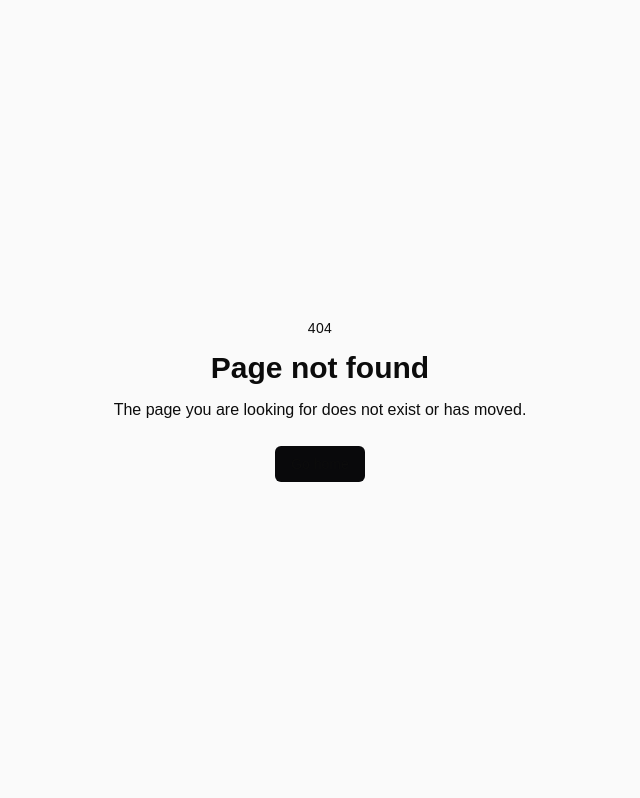
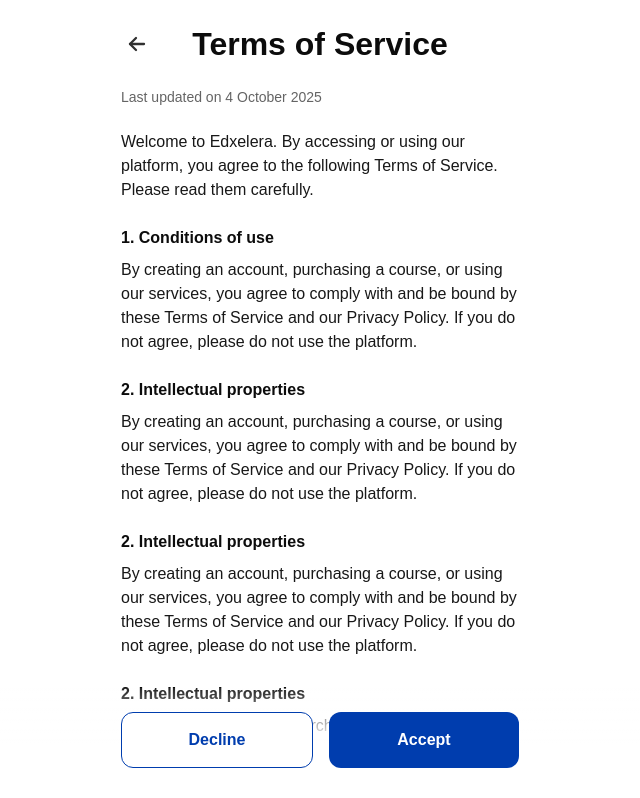
Before and after one commit to Marvellrite/edxelera-frontend, a Next.js app: page /terms-of-service in a window 1280 px wide. Before the commit this address had no page. Shown: the top 798 px of the page, without its empty margins (320-960 px from the left). Built offline with nearby package versions, Linux system fonts and the light colour scheme.

Commit message:
chore: implement the back button functionality properly

```diff
--- a/src/app/(public)/terms-and-services/page.tsx
+++ b/src/app/(public)/terms-and-services/page.tsx
@@ -1,85 +1,5 @@
-import Link from "next/link";
+import { redirect } from "next/navigation";
 
-const termsSections = [
-  {
-    title: "1. Conditions of use",
-    body: "By creating an account, purchasing a course, or using our services, you agree to comply with and be bound by these Terms of Service and our Privacy Policy. If you do not agree, please do not use the platform.",
-  },
-  {
-    title: "2. Intellectual properties",
-    body: "By creating an account, purchasing a course, or using our services, you agree to comply with and be bound by these Terms of Service and our Privacy Policy. If you do not agree, please do not use the platform.",
-  },
-  {
-    title: "2. Intellectual properties",
-    body: "By creating an account, purchasing a course, or using our services, you agree to comply with and be bound by these Terms of Service and our Privacy Policy. If you do not agree, please do not use the platform.",
-  },
-  {
-    title: "2. Intellectual properties",
-    body: "By creating an account, purchasing a course, or using our services, you agree to comply with and be bound by these Terms of Service and our Privacy Policy. If you do not agree, please do not use the platform.",
-  },
-  {
-    title: "2. Intellectual properties",
-    body: "By creating an account, purchasing a course, or using our services, you agree to comply with and be bound by these Terms of Service and our Privacy Policy. If you do not agree, please do not use the platform.",
-  },
-];
-
-export default function TermsAndServicesPage() {
-  return (
-    <section className="mx-auto flex w-full max-w-[430px] flex-col items-start gap-6 bg-white px-4 pb-16 pt-6">
-      <header className="relative flex h-10 w-full items-center justify-center">
-        <Link
-          href="/"
-          aria-label="Go back"
-          className="absolute left-0 top-1/2 flex size-8 -translate-y-1/2 items-center justify-center rounded-full focus-visible:outline focus-visible:outline-2 focus-visible:outline-offset-2 focus-visible:outline-[#003dae]"
-        >
-          <BackArrowIcon />
-        </Link>
-        <h1 className="text-[32px] font-semibold leading-10">
-          Terms of Service
-        </h1>
-      </header>
-
-      <p className="text-sm leading-[18px] opacity-70">
-        Last updated on 4 October 2025
-      </p>
-
-      <p className="w-full text-base leading-6">
-        Welcome to Edxelera. By accessing or using our platform, you agree to
-        the following Terms of Service. Please read them carefully.
-      </p>
-
-      {termsSections.map((section, index) => (
-        <article key={`${section.title}-${index}`} className="flex w-full flex-col gap-2">
-          <h2 className="text-base font-semibold leading-6">{section.title}</h2>
-          <p className="text-base leading-6">{section.body}</p>
-        </article>
-      ))}
-    </section>
-  );
+export default function TermsAndServicesRedirectPage() {
+  redirect("/terms-of-service");
 }
-
-function BackArrowIcon() {
-  return (
-    <svg
-      width="32"
-      height="30"
-      viewBox="0 0 32 30"
-      fill="none"
-      aria-hidden="true"
-    >
-      <path
-        d="M23 15H9"
-        stroke="currentColor"
-        strokeWidth="2.3"
-        strokeLinecap="round"
-      />
-      <path
-        d="M15 9L9 15L15 21"
-        stroke="currentColor"
-        strokeWidth="2.3"
-        strokeLinecap="round"
-        strokeLinejoin="round"
-      />
-    </svg>
-  );
-}
--- /dev/null
+++ b/src/app/terms-of-service/page.tsx
@@ -0,0 +1,5 @@
+import { TermsOfServiceScreen } from "@/features/legal/components/terms-of-service-screen";
+
+export default function TermsOfServicePage() {
+  return <TermsOfServiceScreen />;
+}
--- /dev/null
+++ b/src/components/shared/back-button.tsx
@@ -0,0 +1,49 @@
+"use client";
+
+import { useRouter } from "next/navigation";
+import type { ButtonHTMLAttributes, ReactNode } from "react";
+import { cn } from "@/lib/utils";
+
+type BackButtonProps = Omit<
+  ButtonHTMLAttributes<HTMLButtonElement>,
+  "aria-label" | "children" | "onClick" | "type"
+> & {
+  fallbackHref?: string;
+  label?: string;
+  className?: string;
+  children?: ReactNode;
+};
+
+export function BackButton({
+  fallbackHref = "/",
+  label = "Back",
+  className,
+  children,
+  ...props
+}: BackButtonProps) {
+  const router = useRouter();
+
+  function handleBack() {
+    if (window.history.length > 1) {
+      router.back();
+      return;
+    }
+
+    router.replace(fallbackHref);
+  }
+
+  return (
+    <button
+      type="button"
+      aria-label={label}
+      onClick={handleBack}
+      className={cn(
+        "inline-flex items-center justify-center rounded-md focus-visible:outline focus-visible:outline-2 focus-visible:outline-offset-2 focus-visible:outline-ring",
+        className,
+      )}
+      {...props}
+    >
+      {children ?? label}
+    </button>
+  );
+}
--- a/src/features/auth/components/sign-up-screen.tsx
+++ b/src/features/auth/components/sign-up-screen.tsx
@@ -117,14 +117,14 @@
             <p className="text-center text-base leading-6 md:text-base md:leading-6">
               By creating an account, you agree to Edxelera&apos;s{" "}
               <Link
-                href="/terms-and-services"
+                href="/terms-of-service"
                 className="font-semibold md:font-medium"
               >
                 terms of service
               </Link>{" "}
               and{" "}
               <Link
-                href="/terms-and-services"
+                href="/terms-of-service"
                 className="font-semibold md:font-medium"
               >
                 privacy policy
--- /dev/null
+++ b/src/features/legal/components/terms-of-service-screen.tsx
@@ -0,0 +1,109 @@
+import { BackButton } from "@/components/shared/back-button";
+const termsSections = [
+  {
+    title: "1. Conditions of use",
+    body: "By creating an account, purchasing a course, or using our services, you agree to comply with and be bound by these Terms of Service and our Privacy Policy. If you do not agree, please do not use the platform.",
+  },
+  {
+    title: "2. Intellectual properties",
+    body: "By creating an account, purchasing a course, or using our services, you agree to comply with and be bound by these Terms of Service and our Privacy Policy. If you do not agree, please do not use the platform.",
+  },
+  {
+    title: "2. Intellectual properties",
+    body: "By creating an account, purchasing a course, or using our services, you agree to comply with and be bound by these Terms of Service and our Privacy Policy. If you do not agree, please do not use the platform.",
+  },
+  {
+    title: "2. Intellectual properties",
+    body: "By creating an account, purchasing a course, or using our services, you agree to comply with and be bound by these Terms of Service and our Privacy Policy. If you do not agree, please do not use the platform.",
+  },
+  {
+    title: "2. Intellectual properties",
+    body: "By creating an account, purchasing a course, or using our services, you agree to comply with and be bound by these Terms of Service and our Privacy Policy. If you do not agree, please do not use the platform.",
+  },
+];
+
+export function TermsOfServiceScreen() {
+  return (
+    <main className="min-h-screen bg-card text-foreground">
+      <section className="mx-auto flex w-full max-w-[430px] flex-col items-start gap-6 px-4 pb-36 pt-6">
+        <header className="relative flex h-10 w-full items-center justify-center">
+          <BackButton
+            label="Go back"
+            className="absolute left-0 top-1/2 flex size-8 -translate-y-1/2 items-center justify-center rounded-full text-neutral-600 focus-visible:outline focus-visible:outline-2 focus-visible:outline-offset-2 focus-visible:outline-ring"
+          >
+            <BackArrowIcon />
+          </BackButton>
+          <h1 className="text-[32px] font-semibold leading-10">
+            Terms of Service
+          </h1>
+        </header>
+
+        <p className="text-sm leading-[18px] text-muted-foreground">
+          Last updated on 4 October 2025
+        </p>
+
+        <p className="w-full text-base leading-6 text-neutral-800">
+          Welcome to Edxelera. By accessing or using our platform, you agree to
+          the following Terms of Service. Please read them carefully.
+        </p>
+
+        {termsSections.map((section, index) => (
+          <article
+            key={`${section.title}-${index}`}
+            className="flex w-full flex-col gap-2"
+          >
+            <h2 className="text-base font-semibold leading-6 text-foreground">
+              {section.title}
+            </h2>
+            <p className="text-base leading-6 text-neutral-800">
+              {section.body}
+            </p>
+          </article>
+        ))}
+      </section>
+
+      <div className="fixed inset-x-0 bottom-0 bg-gradient-to-b from-card/10 via-card to-card">
+        <div className="mx-auto flex w-full max-w-[430px] gap-4 px-4 pb-8 pt-6">
+          <button
+            type="button"
+            className="inline-flex h-14 flex-1 items-center justify-center rounded-xl border border-primary bg-card px-6 py-4 text-base font-semibold leading-6 text-primary transition-colors hover:bg-blue-200 focus-visible:outline focus-visible:outline-2 focus-visible:outline-offset-2 focus-visible:outline-ring"
+          >
+            Decline
+          </button>
+          <button
+            type="button"
+            className="inline-flex h-14 flex-1 items-center justify-center rounded-xl bg-primary px-6 py-4 text-base font-semibold leading-6 text-primary-foreground transition-colors hover:bg-primary-hover focus-visible:outline focus-visible:outline-2 focus-visible:outline-offset-2 focus-visible:outline-ring"
+          >
+            Accept
+          </button>
+        </div>
+      </div>
+    </main>
+  );
+}
+
+function BackArrowIcon() {
+  return (
+    <svg
+      width="32"
+      height="30"
+      viewBox="0 0 32 30"
+      fill="none"
+      aria-hidden="true"
+    >
+      <path
+        d="M23 15H9"
+        stroke="currentColor"
+        strokeWidth="2.3"
+        strokeLinecap="round"
+      />
+      <path
+        d="M15 9L9 15L15 21"
+        stroke="currentColor"
+        strokeWidth="2.3"
+        strokeLinecap="round"
+        strokeLinejoin="round"
+      />
+    </svg>
+  );
+}
```
